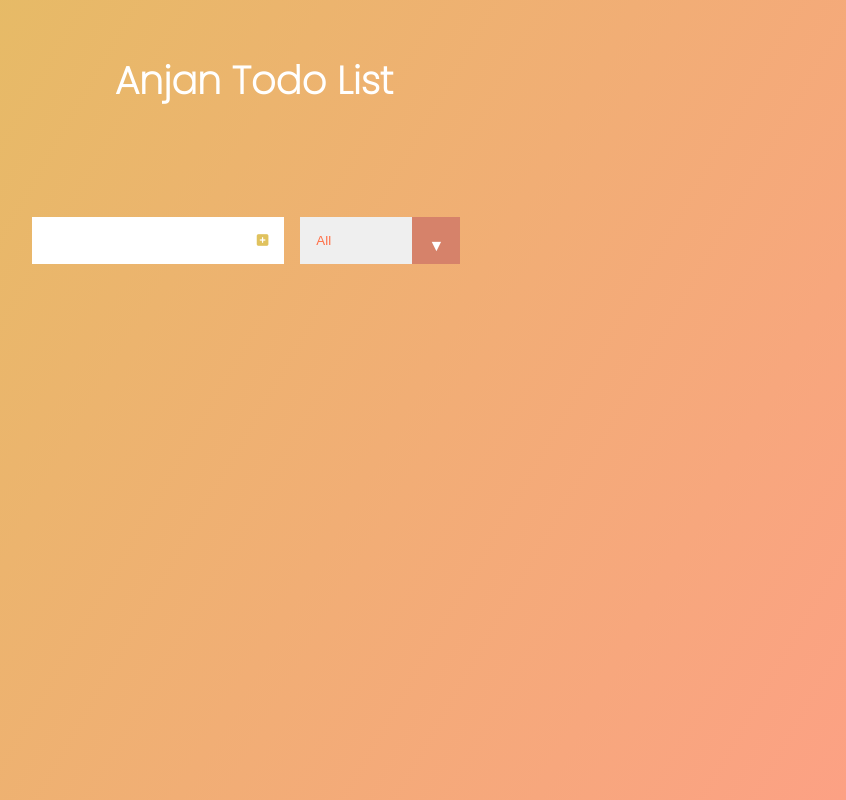
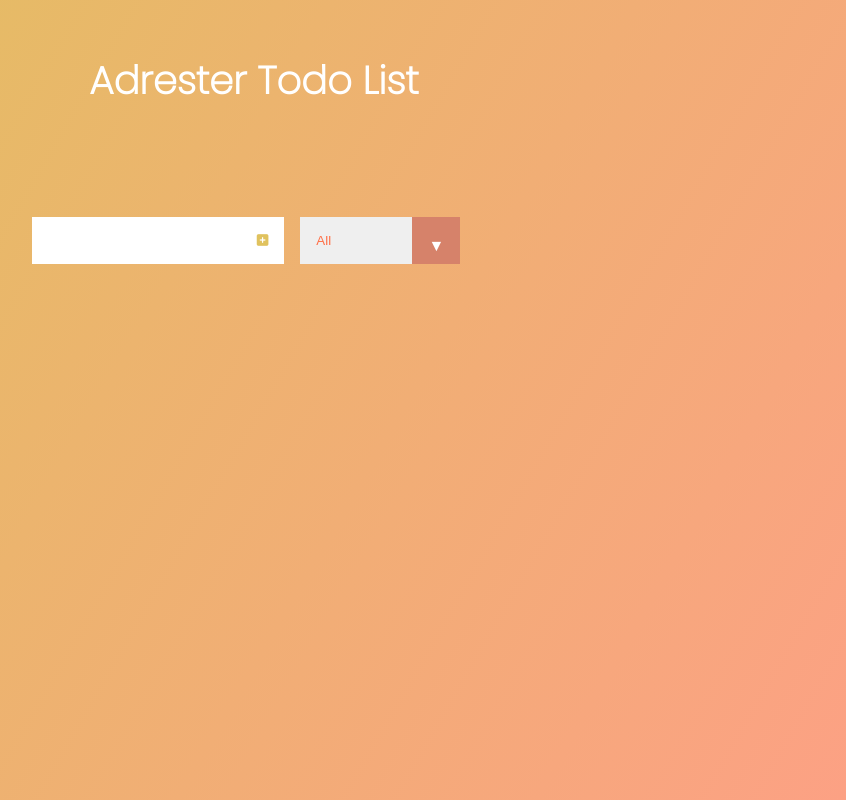
Before and after one commit to ADresteRR/To-do-List, a plain HTML site: page index.html in a window 1280 px wide. Shown: the whole page, without its empty margins (386-1232 px from the left). Drawn offline with Linux system fonts and the light colour scheme.

Commit message:
name changed

```diff
--- a/index.html
+++ b/index.html
@@ -16,7 +16,7 @@
 </head>
 
 <header>
-    <h1>Anjan Todo List</h1>
+    <h1>Adrester Todo List</h1>
 </header>
 <form>
     <input type="text" class="todo-input">
```
